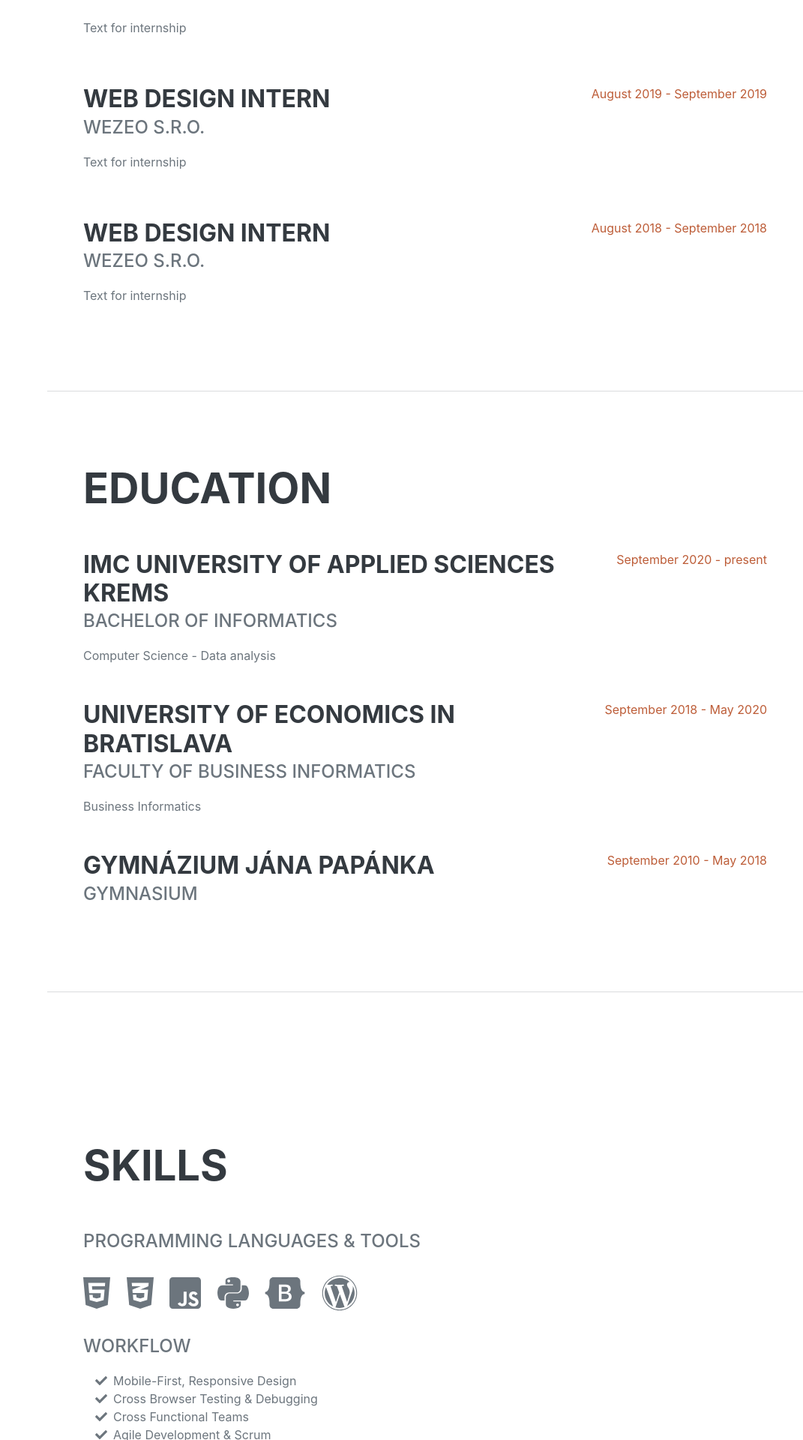
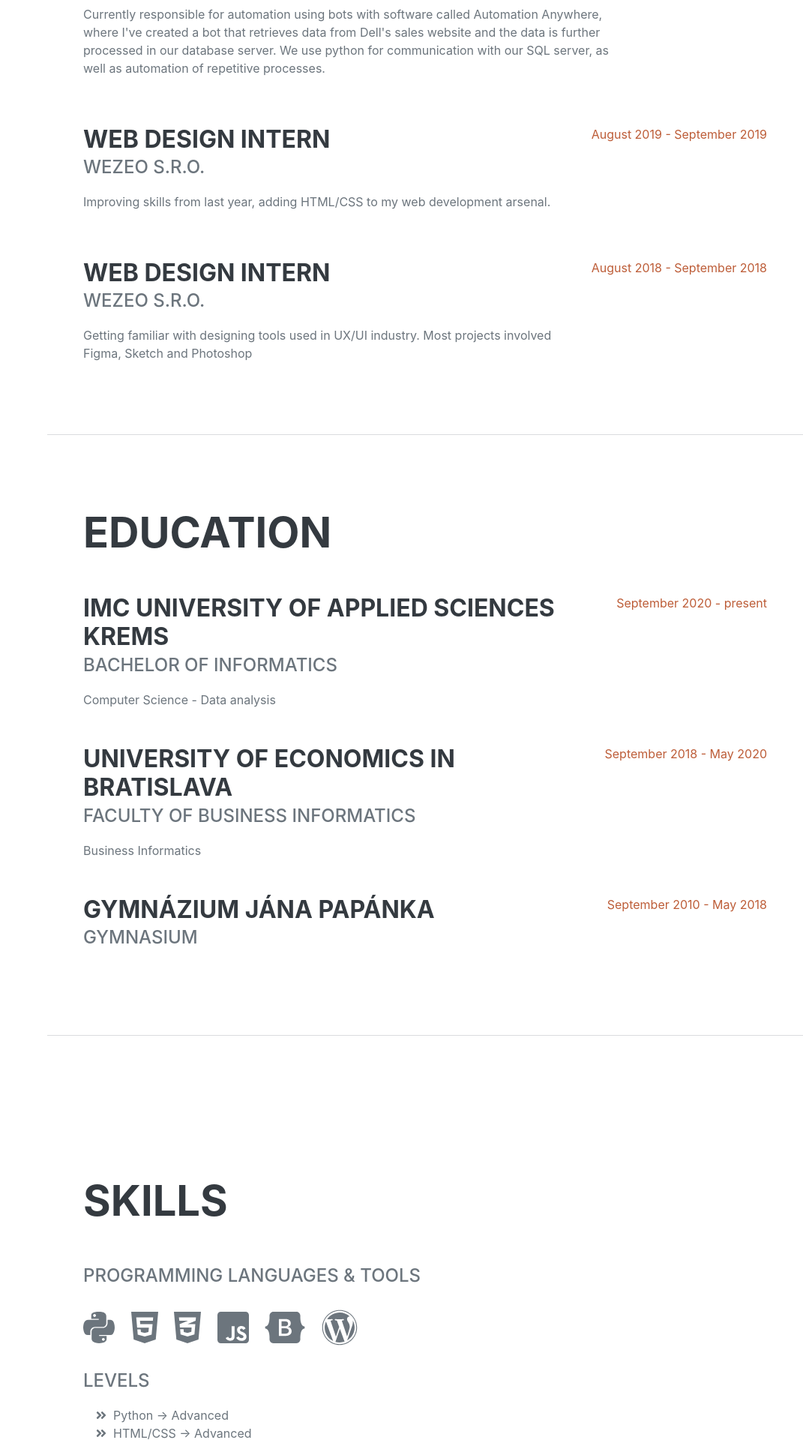
Before and after one commit to RadoRoman/ResumeWebsiteDjangoFinalProjectProgramming, a Django app: page / in a window 1280 px wide. Shown: the part 1080-3000 px from the top of the page at 75% size, without its empty margins (209-1280 px from the left). Run offline with Django 3.2, Linux system fonts and the light colour scheme; some libraries are stand-ins or nearby versions; some web fonts are replaced.

Commit message:
Edited HTML-file

```diff
--- a/Python_final_project/settings.py
+++ b/Python_final_project/settings.py
@@ -137,4 +137,3 @@
 EMAIL_HOST_USER = ''
 EMAIL_HOST_PASSWORD = ''
 EMAIL_USE_TLS = False
-# EMAIL_USE_SSL = False
--- a/templates/index.html
+++ b/templates/index.html
@@ -54,7 +54,9 @@
                         <span class="text-secondary">Roman</span>
                     </h1>
 
-                    <p class="lead mb-5">I am a first year computer science student in IMC Krems, aspiring to be the next big thing. I love challenges and ways to improve my skills in CS department.</p>
+                    <p class="lead mb-5">I am a first year computer science student in IMC Krems, aspiring to be the next big thing. I love challenges and ways to improve my skills in CS department.<br><br>
+                    This website was created as my 2nd project of the 1st semester for Programming II.
+                    </p>
                     <div class="social-icons">
                         <a class="social-icon" href="https://www.linkedin.com/in/radomir-roman-45a57a1ba/"><i class="fab fa-linkedin-in"></i></a>
                         <a class="social-icon" href="https://github.com/RadoRoman"><i class="fab fa-github"></i></a>
@@ -70,9 +72,9 @@
                     <h2 class="mb-5">Experience</h2>
                     <div class="d-flex flex-column flex-md-row justify-content-between mb-5">
                         <div class="flex-grow-1">
-                            <h3 class="mb-0">Undergraduate intern</h3>
+                            <h3 class="mb-0">RPA - Undergraduate intern</h3>
                             <div class="subheading mb-3">Dell Technologies</div>
-                            <p>Text for internship</p>
+                            <p>Currently responsible for automation using bots with software called Automation Anywhere, where I've created a bot that retrieves data from Dell's sales website and the data is further processed in our database server. We use python for communication with our SQL server, as well as automation of repetitive processes. </p>
                         </div>
                         <div class="flex-shrink-0"><span class="text-primary">February 2020 - Present</span></div>
                     </div>
@@ -81,7 +83,7 @@
                         <div class="flex-grow-1">
                             <h3 class="mb-0">Web Design Intern</h3>
                             <div class="subheading mb-3">WEZEO s.r.o.</div>
-                            <p>Text for internship</p>
+                            <p>Improving skills from last year, adding HTML/CSS to my web development arsenal.</p>
                         </div>
                         <div class="flex-shrink-0"><span class="text-primary">August 2019 - September 2019</span></div>
                     </div>
@@ -90,7 +92,7 @@
                         <div class="flex-grow-1">
                             <h3 class="mb-0">Web Design Intern</h3>
                             <div class="subheading mb-3">WEZEO s.r.o.</div>
-                            <p>Text for internship</p>
+                            <p>Getting familiar with designing tools used in UX/UI industry. Most projects involved Figma, Sketch and Photoshop</p>
                         </div>
                         <div class="flex-shrink-0"><span class="text-primary">August 2018 - September 2018</span></div>
                     </div>
@@ -136,31 +138,35 @@
                     <h2 class="mb-5">Skills</h2>
                     <div class="subheading mb-3">Programming Languages & Tools</div>
                     <ul class="list-inline dev-icons">
+                        <li class="list-inline-item"><i class="fab fa-python"></i></li>
                         <li class="list-inline-item"><i class="fab fa-html5"></i></li>
                         <li class="list-inline-item"><i class="fab fa-css3-alt"></i></li>
                         <li class="list-inline-item"><i class="fab fa-js-square"></i></li>
-                        <li class="list-inline-item"><i class="fab fa-python"></i></li>
                         <li class="list-inline-item"><i class="fab fa-bootstrap"></i></li>
                         <li class="list-inline-item"><i class="fab fa-wordpress"></i></li>
 
                     </ul>
-                    <div class="subheading mb-3">Workflow</div>
+                    <div class="subheading mb-3">LEVELS</div>
                     <ul class="fa-ul mb-0">
                         <li>
-                            <span class="fa-li"><i class="fas fa-check"></i></span>
-                            Mobile-First, Responsive Design
+                            <span class="fa-li"><i class="fas fa-angle-double-right"></i></span>
+                            Python -> Advanced
                         </li>
                         <li>
-                            <span class="fa-li"><i class="fas fa-check"></i></span>
-                            Cross Browser Testing & Debugging
+                            <span class="fa-li"><i class="fas fa-angle-double-right"></i></span>
+                            HTML/CSS -> Advanced
                         </li>
                         <li>
-                            <span class="fa-li"><i class="fas fa-check"></i></span>
-                            Cross Functional Teams
+                            <span class="fa-li"><i class="fas fa-angle-double-right"></i></span>
+                            JavaScript -> Intermediate
                         </li>
                         <li>
-                            <span class="fa-li"><i class="fas fa-check"></i></span>
-                            Agile Development & Scrum
+                            <span class="fa-li"><i class="fas fa-angle-double-right"></i></span>
+                            Bootstrap -> Advanced
+                        </li>
+                        <li>
+                            <span class="fa-li"><i class="fas fa-angle-double-right"></i></span>
+                            WordPress -> Intermediate
                         </li>
                     </ul>
                 </div>
```
Also changed, not shown: db.sqlite3.
